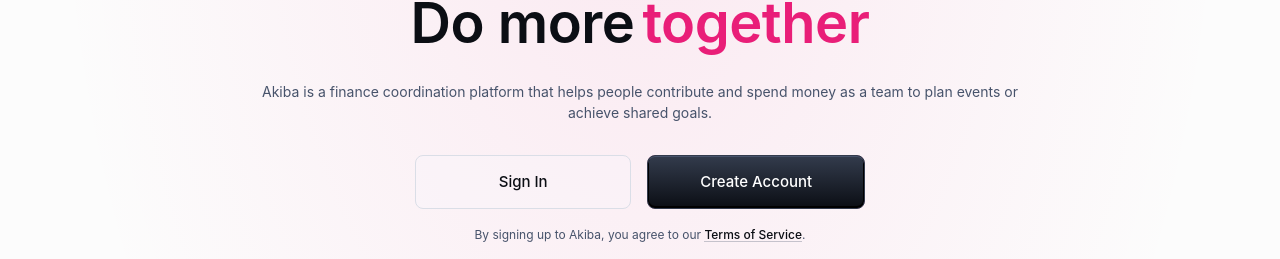
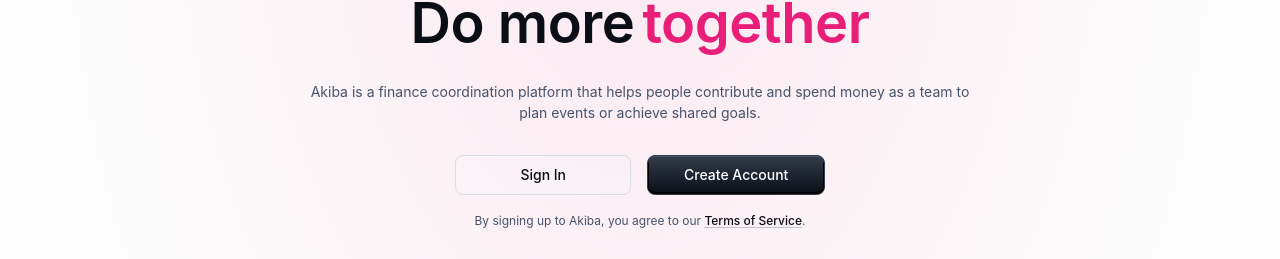
Before and after one commit to aogajoseph/akiba, a Next.js app: page / in a window 1280 px wide. Shown: the part 186-445 px from the top of the page. Built offline with nearby package versions, Linux system fonts and the light colour scheme; no server answers.

Commit message:
Refine hero description wrapping and medium-sized auth CTAs

```diff
--- a/app/marketing-template/components/Hero.tsx
+++ b/app/marketing-template/components/Hero.tsx
@@ -3,9 +3,9 @@ export default function Hero() {
  return <Box id="hero" sx={{scrollMarginTop:110,background:'radial-gradient(ellipse at 50% 0%,rgba(236,30,123,.09),transparent 65%)'}}>
  <Container maxWidth="lg" sx={{pt:{xs:17,md:22},pb:9,textAlign:'center'}}>
  <Typography variant="h1" sx={{display:'flex',justifyContent:'center',flexWrap:'wrap',gap:1,fontSize:'clamp(3rem, 10vw, 3.5rem)'}}>Do more <Box component="span" sx={{color:'#E91E78'}}>together</Box></Typography>
- <Typography variant="body1" sx={{maxWidth:790,mx:'auto',mt:3,color:'text.secondary',textAlign:'center'}}>Akiba is a finance coordination platform that helps people contribute and spend money as a team to plan events or achieve shared goals.</Typography>
- <Stack direction={{xs:'column',sm:'row'}} spacing={2} justifyContent="center" sx={{mt:4,maxWidth:450,mx:'auto'}}>
- <Button href="/login" size="large" variant="outlined" fullWidth sx={{py:1.6}}>Sign In</Button><Button href="/signup" size="large" variant="contained" fullWidth sx={{py:1.6,bgcolor:'#E91E78','&:hover':{bgcolor:'#C21863'}}}>Create Account</Button></Stack>
+ <Typography variant="body1" sx={{maxWidth:900,mx:'auto',mt:3,color:'text.secondary',textAlign:'center'}}>Akiba is a finance coordination platform that helps people contribute and spend money as a team to<Box component="br" sx={{display:{xs:'none',md:'block'}}}/> plan events or achieve shared goals.</Typography>
+ <Stack direction={{xs:'column',sm:'row'}} spacing={2} justifyContent="center" sx={{mt:4,maxWidth:370,mx:'auto'}}>
+ <Button href="/login" size="medium" variant="outlined" fullWidth sx={{py:1.1}}>Sign In</Button><Button href="/signup" size="medium" variant="contained" fullWidth sx={{py:1.1,bgcolor:'#E91E78','&:hover':{bgcolor:'#C21863'}}}>Create Account</Button></Stack>
  <Typography variant="caption" color="text.secondary" sx={{display:'block',mt:2}}>By signing up to Akiba, you agree to our <Link href="/terms">Terms of Service</Link>.</Typography>
  <Paper variant="outlined" sx={{mt:9,p:{xs:2,md:4},borderRadius:4,textAlign:'left',boxShadow:'0 25px 70px rgba(26,38,65,.12)'}}>
  <Stack direction="row" justifyContent="space-between" alignItems="center"><Box><Typography variant="overline" color="text.secondary">Illustrative dashboard preview</Typography><Typography variant="h5">Family Celebration</Typography></Box><Chip label="Demo data" color="secondary"/></Stack>
```
